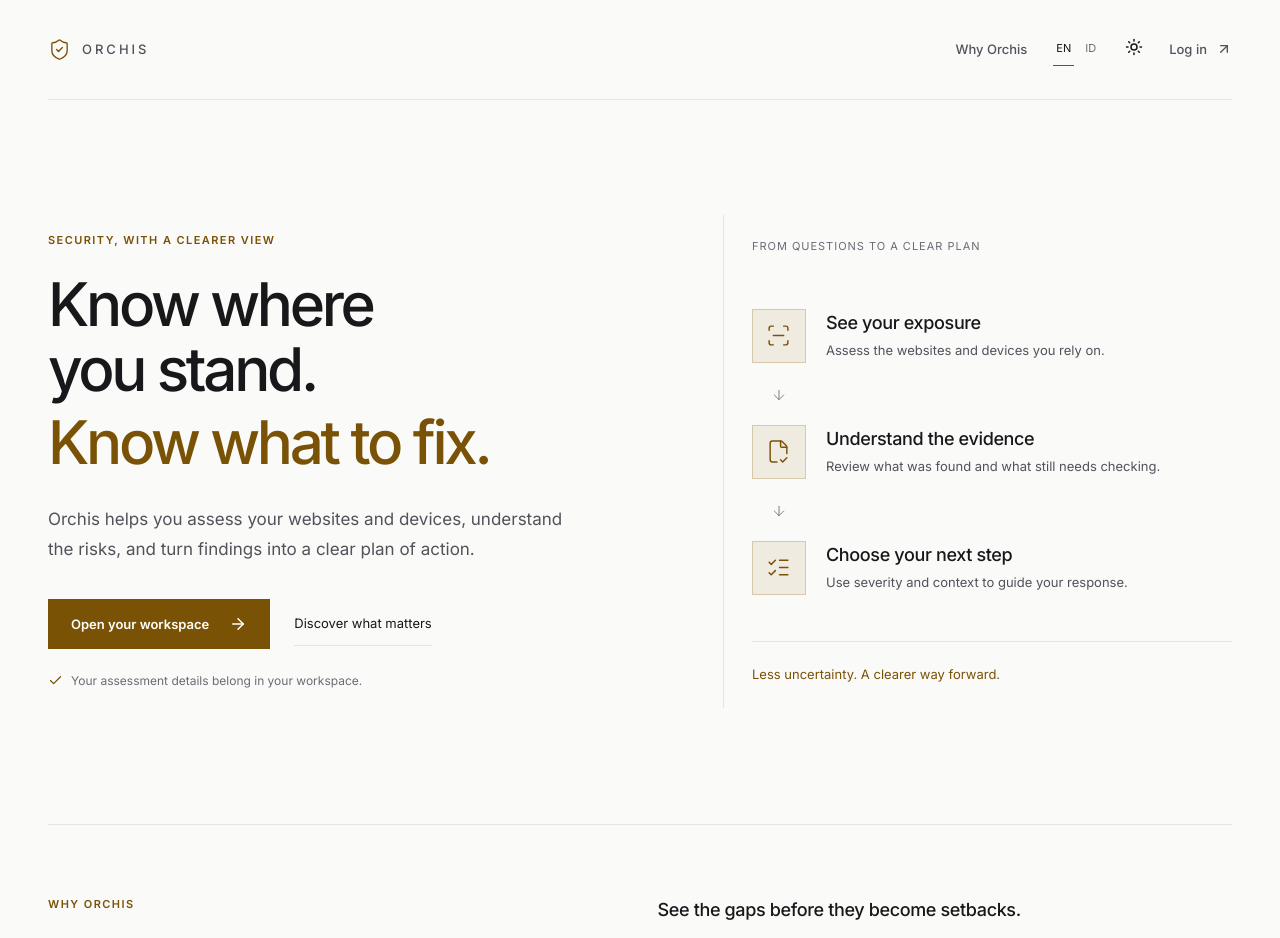
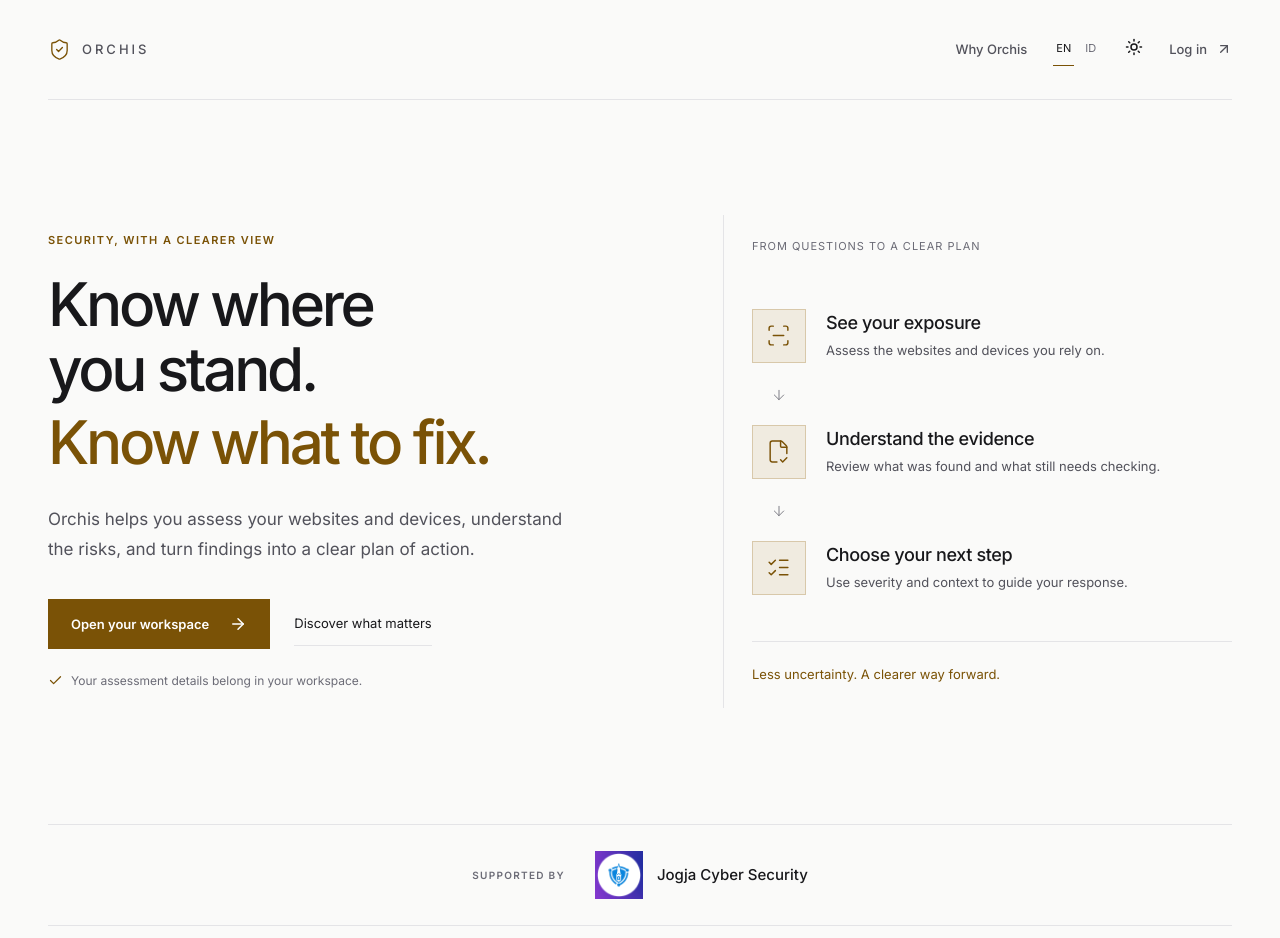
Before and after one commit to inog9/orchis, a React (Vite) app in the folder web/: page / in a window 1280 px wide. Shown: the top 938 px of the page. Built offline with nearby package versions, Linux system fonts and the light colour scheme; no server answers.

Commit message:
Add Jogja Cyber Security supporter credit to public pages

```diff
--- /dev/null
+++ b/web/src/components/SupporterCredit.tsx
@@ -0,0 +1,16 @@
+import logo from '../assets/jogja-cybersec.png';
+import { t, useLocale } from '../i18n/runtime';
+import './supporter-credit.css';
+
+// Original artwork from https://github.com/jogjacybersec (profile avatar).
+// Kept locally so the public page does not depend on a third-party image request.
+export function SupporterCredit() {
+    useLocale();
+    return <div className="supporter-credit">
+        <p className="supporter-credit__label">{t('public_supported_by')}</p>
+        <a href="https://jogjacybersec.com/" target="_blank" rel="noreferrer" className="supporter-credit__identity">
+            <img src={logo} alt="" width="48" height="48" decoding="async"/>
+            <span>Jogja Cyber Security</span>
+        </a>
+    </div>;
+}
--- a/web/src/components/login/LoginHeroPanel.tsx
+++ b/web/src/components/login/LoginHeroPanel.tsx
@@ -1,5 +1,6 @@
 import { ShieldCheck } from 'lucide-react';
 import { t, useLocale } from '../../i18n/runtime';
+import { SupporterCredit } from '../SupporterCredit';
 import { SecurityJourney } from '../SecurityJourney';
 import '../../pages/landing.css';
 import './login-hero.css';
@@ -10,6 +11,6 @@ export function LoginHeroPanel() {
         <div className="public-brand"><ShieldCheck size={24} strokeWidth={1.4} aria-hidden="true"/>ORCHIS</div>
         <div className="public-login__story"><p className="public-eyebrow">{t('public_eyebrow')}</p><h2>{t('public_headline')}<span>{t('public_headline_accent')}</span></h2><p>{t('public_intro')}</p></div>
         <SecurityJourney/>
-        <p className="public-login__foot">{t('public_footer')}</p>
+        <div className="public-login__foot"><SupporterCredit/><p>{t('public_footer')}</p></div>
     </aside>;
 }
--- /dev/null
+++ b/web/src/components/supporter-credit.css
@@ -0,0 +1,13 @@
+.supporter-credit { display: flex; align-items: center; justify-content: center; gap: 30px; flex-wrap: wrap; }
+.supporter-credit__label { margin: 0; font-size: 10px; font-weight: 600; letter-spacing: .13em; text-transform: uppercase; color: var(--v2-text-3); }
+.supporter-credit__identity { display: inline-flex; align-items: center; gap: 14px; color: var(--v2-text); text-decoration: none; font-size: 15px; font-weight: 500; }
+.supporter-credit__identity img { display: block; width: 48px; height: 48px; object-fit: contain; flex: none; }
+.supporter-credit__identity:hover { color: var(--v2-accent); }
+.supporter-credit__identity:focus-visible { outline: 2px solid var(--v2-accent); outline-offset: 6px; }
+.public-support { padding-block: 26px; border-top: 1px solid var(--v2-border); }
+.public-login__foot .supporter-credit { justify-content: flex-start; gap: 14px; }
+.public-login__foot .supporter-credit__label { flex-basis: 100%; }
+.public-login__foot .supporter-credit__identity { font-size: 13px; }
+.public-login__foot .supporter-credit__identity img { width: 40px; height: 40px; }
+.public-login__foot > p { margin: 20px 0 0; }
+@media(max-width: 440px) { .supporter-credit { gap: 14px; } .supporter-credit__label { width: 100%; text-align: center; } }
--- a/web/src/i18n/en.ts
+++ b/web/src/i18n/en.ts
@@ -1,4 +1,5 @@
 export const en = {
+  "public_supported_by": "Supported by",
   "public_navigation": "Public navigation",
   "public_why_link": "Why Orchis",
   "public_eyebrow": "Security, with a clearer view",
--- a/web/src/i18n/id.ts
+++ b/web/src/i18n/id.ts
@@ -1,5 +1,6 @@
 import type {en} from './en';
 export const id:Record<keyof typeof en,string> = {
+  "public_supported_by": "Didukung oleh",
   "public_navigation": "Navigasi publik",
   "public_why_link": "Mengapa Orchis",
   "public_eyebrow": "Keamanan yang lebih mudah dipahami",
--- a/web/src/pages/LandingPage.tsx
+++ b/web/src/pages/LandingPage.tsx
@@ -2,6 +2,7 @@ import { ArrowRight, ArrowUpRight, Check, ShieldCheck } from 'lucide-react';
 import { Link } from 'react-router-dom';
 import { language, setLanguage, t, useLocale } from '../i18n/runtime';
 import { ThemeToggle } from '../components/ThemeToggle';
+import { SupporterCredit } from '../components/SupporterCredit';
 import { SecurityJourney } from '../components/SecurityJourney';
 import './landing.css';
 
@@ -38,6 +39,7 @@ export function LandingPage() {
                 </div>
                 <div className="public-hero__visual"><SecurityJourney/></div>
             </section>
+            <div className="public-support public-wrap"><SupporterCredit/></div>
             <section id="why-orchis" className="public-value public-wrap" aria-labelledby="public-value-title">
                 <div className="public-value__heading"><p className="public-eyebrow">{t('public_why_link')}</p><h2 id="public-value-title">{t('public_value_title')}</h2><p>{t('public_value_intro')}</p></div>
                 <div className="public-benefits">{benefits.map(benefit => <article key={benefit.title}><h3>{benefit.title}</h3><p>{benefit.description}</p></article>)}</div>
```
Also changed, not shown: web/src/assets/jogja-cybersec.png (added), 1 other file (tests, documents, lock files or other folders).
